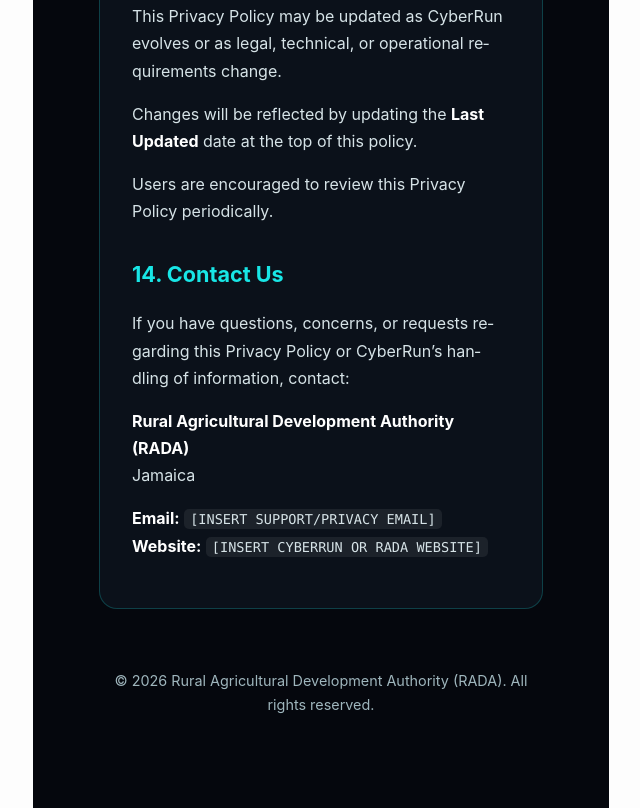
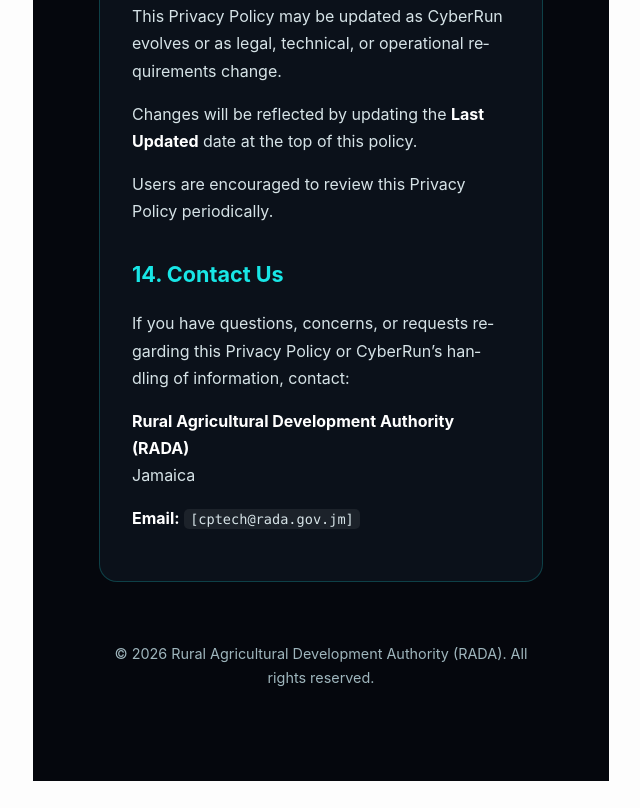
Before and after one commit to rahiemesamuels121/Privacy-Policies, a plain HTML site: page index.html in a window 1280 px wide. Shown: the part 5176-5984 px from the top of the page, without its empty margins (319-959 px from the left). After the commit the page ends 5957 px from the top, so only its background shows below. Drawn offline with Linux system fonts and the light colour scheme.

Commit message:
Replace placeholder email with actual contact
Updated contact email in the index.html file.

```diff
--- a/index.html
+++ b/index.html
@@ -401,9 +401,7 @@
 (RADA)</strong><br />
 Jamaica</p>
 <p><strong>Email:</strong>
-<code>[INSERT SUPPORT/PRIVACY EMAIL]</code><br />
-<strong>Website:</strong>
-<code>[INSERT CYBERRUN OR RADA WEBSITE]</code></p>
+<code>[cptech@rada.gov.jm]</code><br />
 </body>
 </html>
 
```
